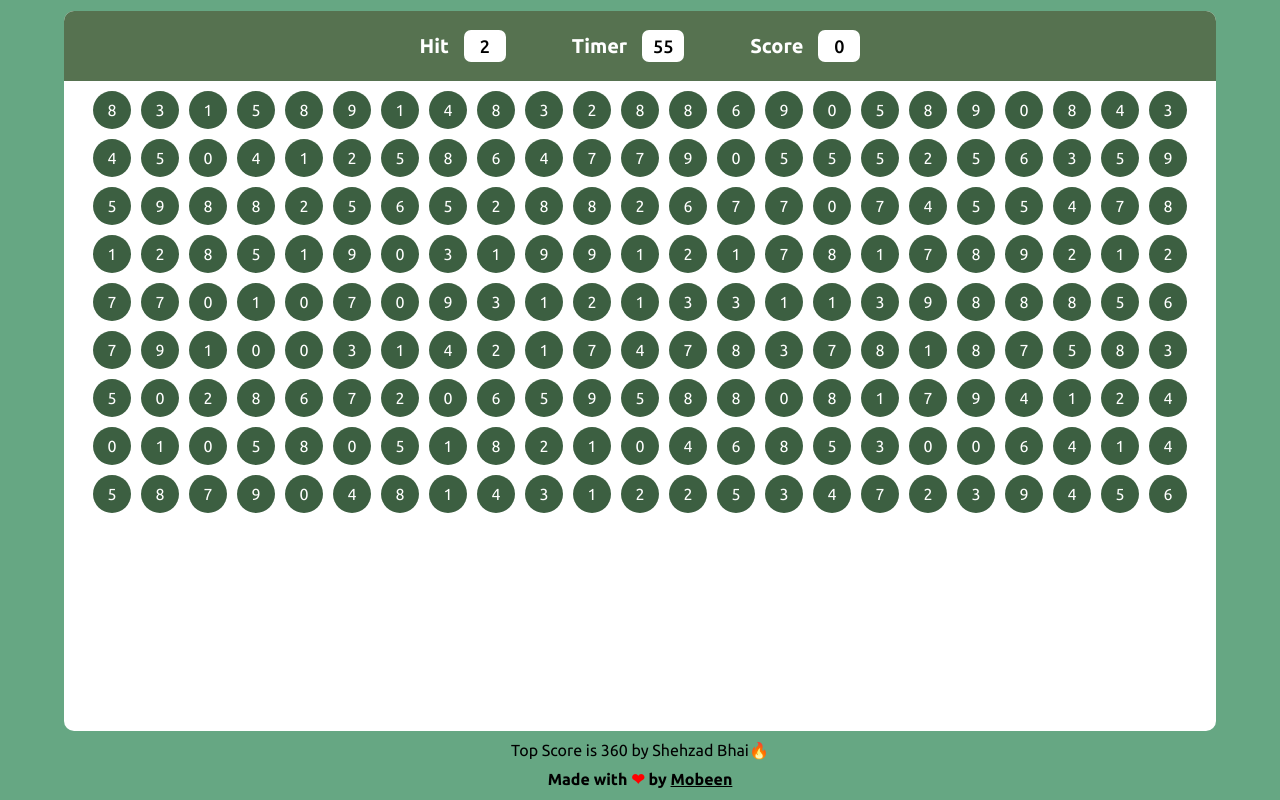
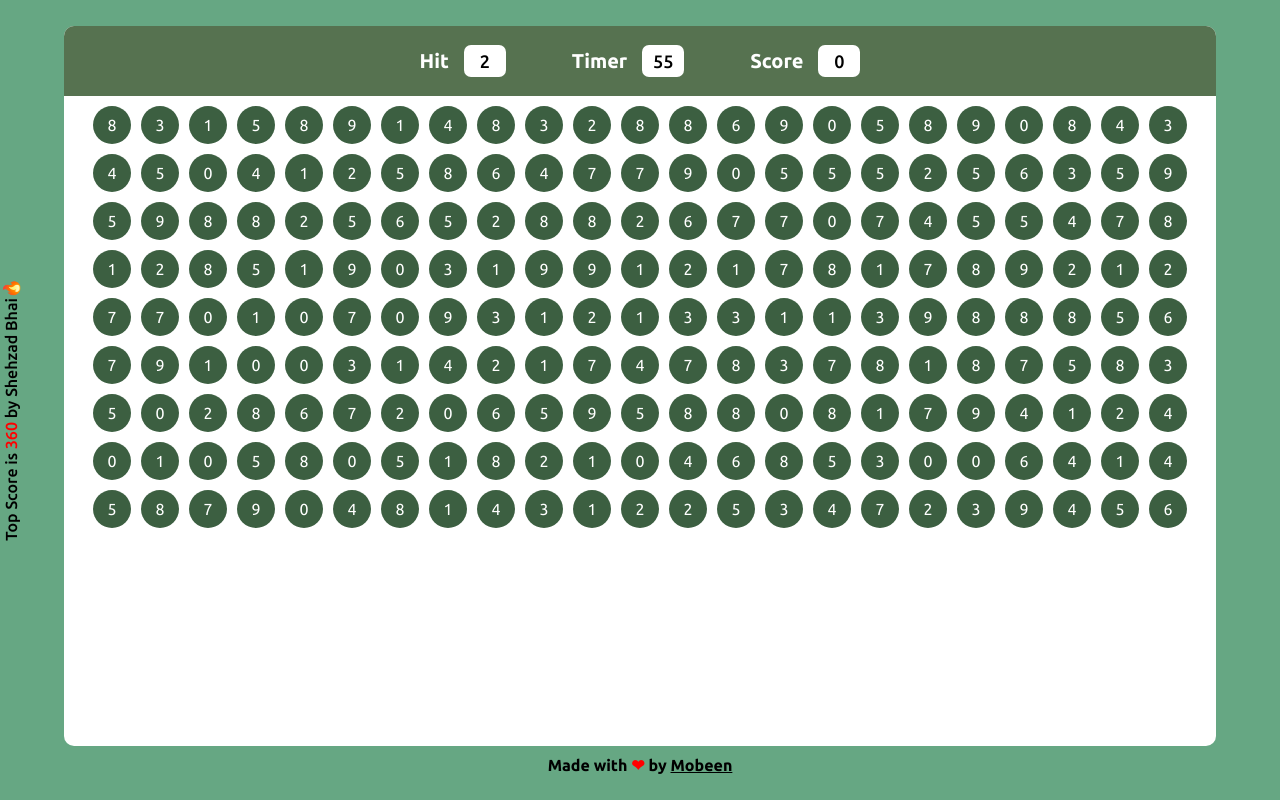
Before and after one commit to MobeenRajpoot/BubbleGame, a plain HTML site: page index.html in a window 1280 px wide. Drawn offline with Linux system fonts and the light colour scheme.

Commit message:
Update styles.css

```diff
--- a/styles.css
+++ b/styles.css
@@ -113,3 +113,15 @@ footer a:hover {
     color:blueviolet;
     text-decoration: none;
 }
+
+.text {
+    position: absolute;
+    left: -120px;
+    top: 50%;
+    transform: rotate(270deg);
+    font-weight: 500;
+}
+
+.top {
+    color: red;
+}
```
